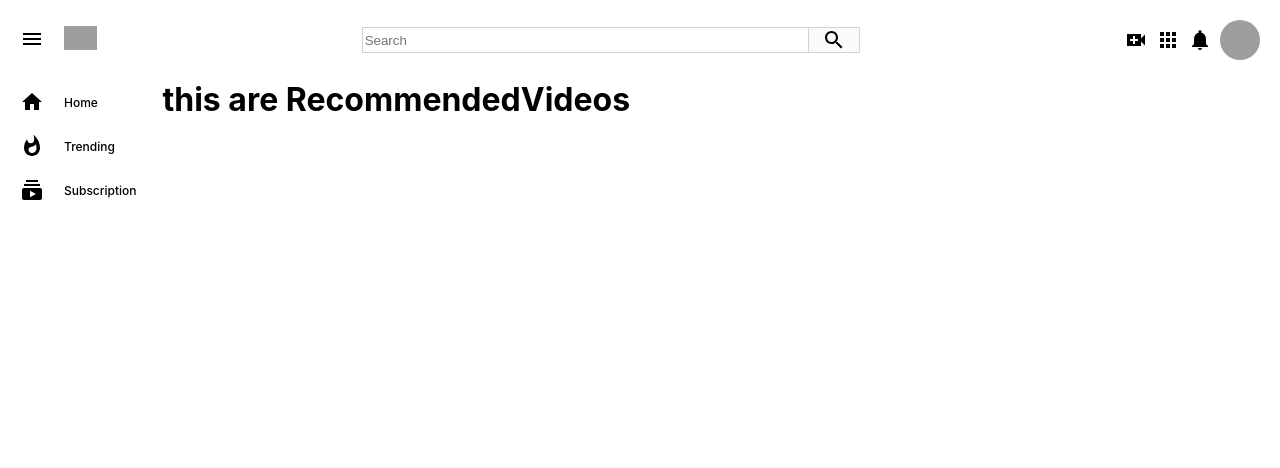
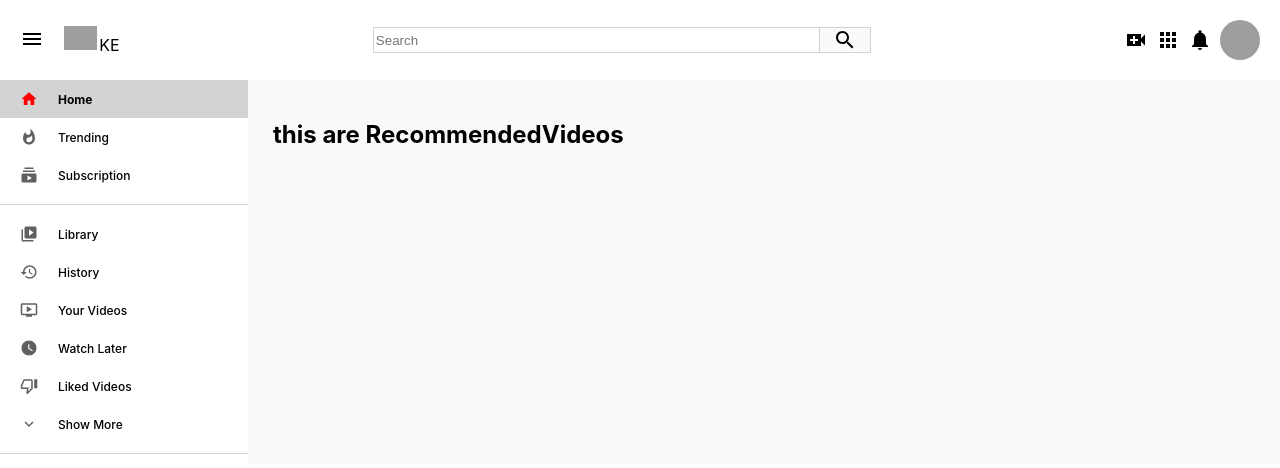
Before and after one commit to jmuema/YouTube-Clone, a React (Create React App) app: page / in a window 1280 px wide. Shown: the top 468 px of the page. Built offline with nearby package versions, Linux system fonts and the light colour scheme; grey boxes are pictures that could not be loaded.

Commit message:
created recommended videos component

```diff
--- a/src/Header.css
+++ b/src/Header.css
@@ -35,3 +35,7 @@
 .header__icon {
     margin-right: 8px;
 }
+
+.header__left > .header__logoKe {
+    margin: 0 0 0 2px;
+}
--- a/src/Header.js
+++ b/src/Header.js
@@ -16,7 +16,10 @@ function Header() {
         <img
           className="header__logo"
           src="https://upload.wikimedia.org/wikipedia/commons/thumb/e/e1/Logo_of_YouTube_%282015-2017%29.svg/502px-Logo_of_YouTube_%282015-2017%29.svg.png"
+
         />
+        <span id="country-code" class="header__logoKe">KE</span>
+
       </div>
       <div className="header__input">
         <input placeholder="Search"  type="text" alt="" />
--- a/src/RecommendedVideos.css
+++ b/src/RecommendedVideos.css
@@ -0,0 +1,10 @@
+.recommendedVideos {
+    flex: 0.8;
+    background-color: #f9f9f9;
+    padding: 40px 20px;
+    padding-bottom: 0;
+}
+.recommendedVideos > h2 {
+    margin-left: 5px;
+    margin-bottom: 20px;
+}
--- a/src/RecommendedVideos.js
+++ b/src/RecommendedVideos.js
@@ -4,7 +4,7 @@ import './RecommendedVideos.css';
 function RecommendedVideos() {
     return (
         <div className="recommendedVideos" >
-            <h1> this are RecommendedVideos</h1>
+            <h2> this are RecommendedVideos</h2>
         </div>
     )
 }
--- a/src/Sidebar.css
+++ b/src/Sidebar.css
@@ -1,3 +1,10 @@
 .sidebar {
     flex: 0.2;
 }
+.sidebar > hr {
+    height: 1px;
+    border: 0;
+    background-color:  lightgray;
+    margin-top: 10px;
+    margin-bottom: 10px;
+}
--- a/src/Sidebar.js
+++ b/src/Sidebar.js
@@ -4,6 +4,12 @@ import SidebarRow from "./SidebarRow";
 import HomeIcon from "@material-ui/icons/Home";
 import  WhatshotIcon  from '@material-ui/icons/Whatshot';
 import  SubscriptionsIcon  from '@material-ui/icons/Subscriptions';
+import  VideoLibraryIcon  from '@material-ui/icons/VideoLibrary';
+import  HistoryIcon from '@material-ui/icons/History';
+import OndemandVideoIcon from '@material-ui/icons/OndemandVideo';
+import WatchLaterIcon from '@material-ui/icons/WatchLater';
+import ThumbUpAltOutlinedIcon from '@material-ui/icons/ThumbDownAltOutlined';
+import ExpandMoreOutlinedIcon from '@material-ui/icons/ExpandMoreOutlined';
 
 
 function Sidebar() {
@@ -12,6 +18,18 @@ function Sidebar() {
             <SidebarRow  selected Icon={HomeIcon} title="Home" />
             <SidebarRow  Icon={WhatshotIcon} title="Trending" />
             <SidebarRow  Icon={SubscriptionsIcon}  title="Subscription" />
+            <hr/>
+            <SidebarRow  Icon={VideoLibraryIcon}  title="Library" />
+            <SidebarRow  Icon={HistoryIcon}  title="History" />
+            <SidebarRow  Icon={OndemandVideoIcon}  title="Your Videos" />
+            <SidebarRow  Icon={WatchLaterIcon}  title="Watch Later" />
+            <SidebarRow  Icon={ThumbUpAltOutlinedIcon}  title="Liked Videos" />
+            <SidebarRow  Icon={ExpandMoreOutlinedIcon}  title="Show More" />
+
+
+
+
+            <hr/>
             {/* <SidebarRow title="" />
             <SidebarRow title="" /> */}
         </div>
--- a/src/SidebarRow.css
+++ b/src/SidebarRow.css
@@ -26,5 +26,11 @@
     font-weight: bold;
 }
 .sidebarRow.selected {
-
+    background-color: lightgray;
 }
+.sidebarRow.selected > .sidebarRow__icon {
+    color: red;
+}
+.sidebarRow.selected > .sidebarRow__title {
+    font-weight: bold;
+}
--- a/src/SidebarRow.js
+++ b/src/SidebarRow.js
@@ -4,8 +4,8 @@ import HomeIcon from "@material-ui/icons/Home";
 
 function SidebarRow({selected, Icon, title}) {
     return (
-        <div  className="sidebarRow" >
-            <Icon className={`sidebarRow__icon${selected && "selected"}`}/>
+        <div  className={`sidebarRow ${selected && "selected"}`}>
+            <Icon className= "sidebarRow__icon"/>
             {/* <HomeIcon/> */}
             <h2  className="sidebarRow__title" >{title}</h2>
         </div>
```
